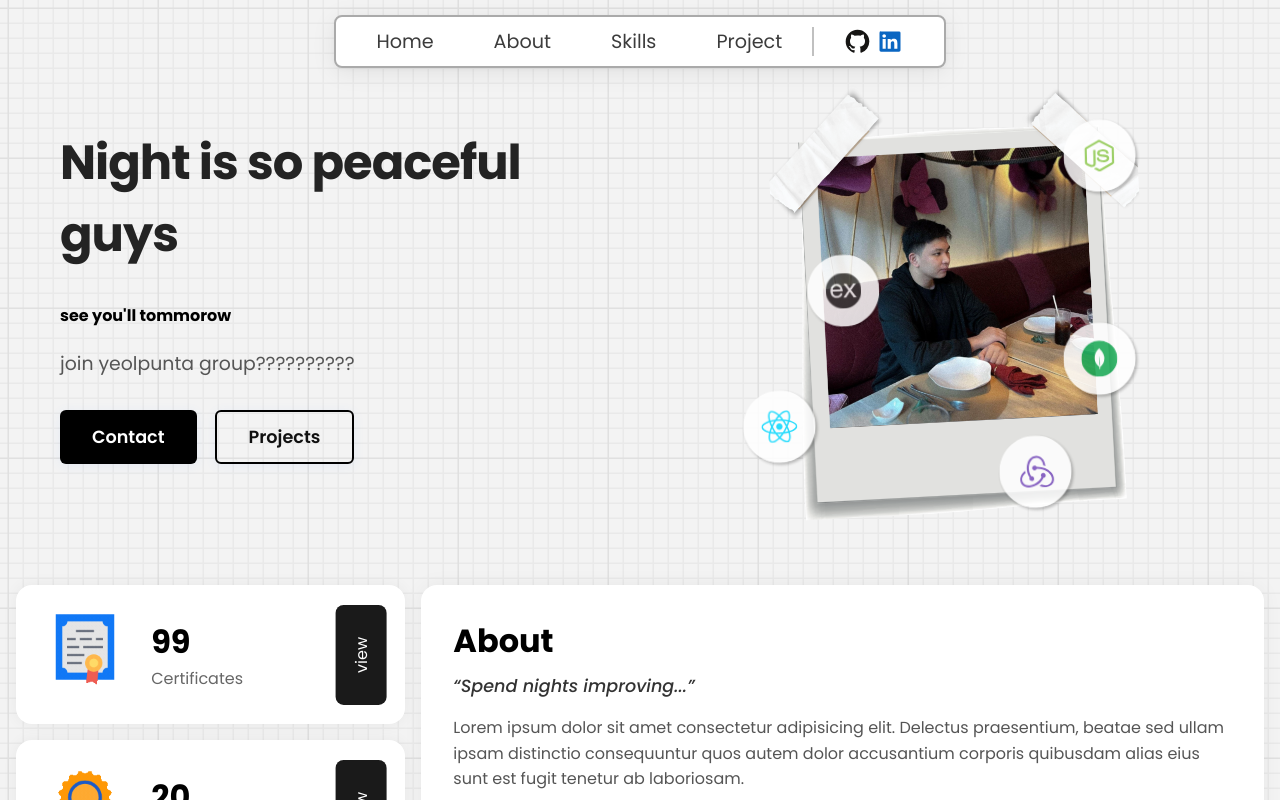
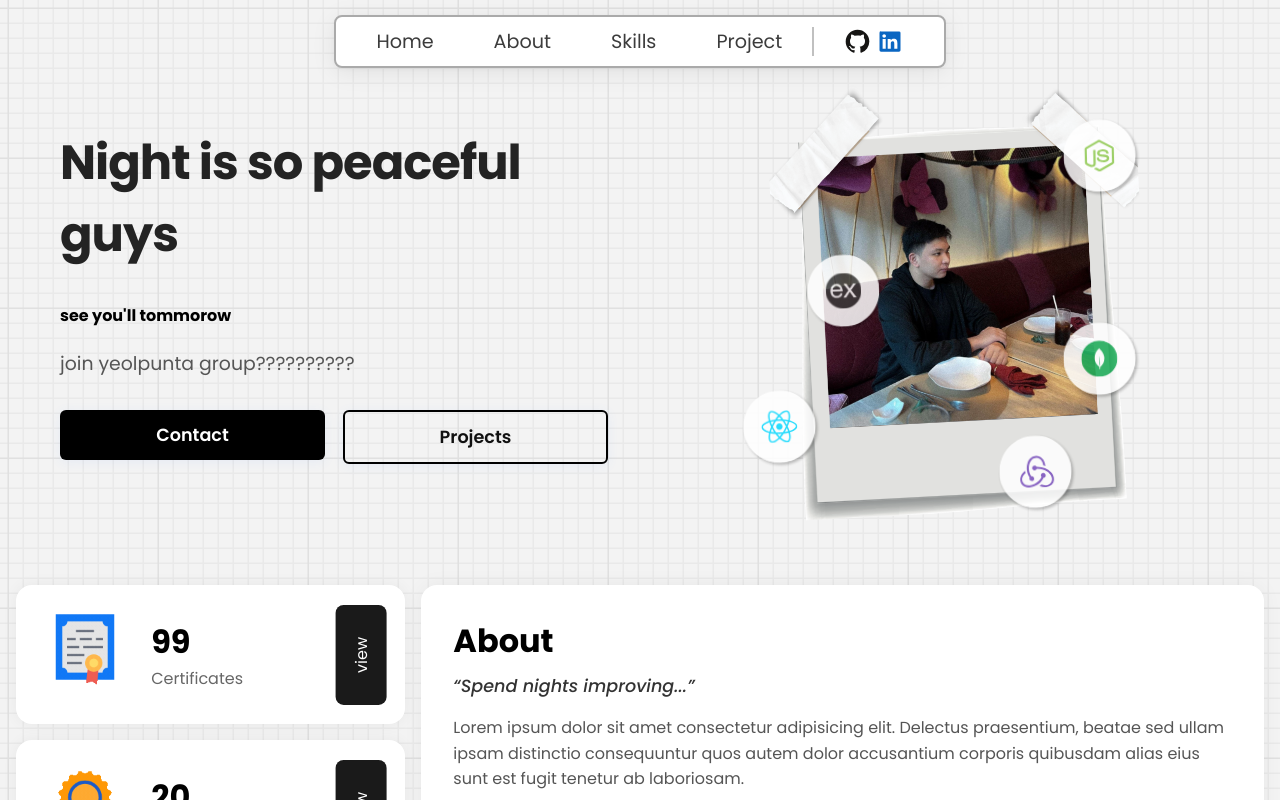
Before and after one commit to IkedaLab-Daniel/markdanielcallejas, a React (Vite) app: page / in a window 1280 px wide. Shown: the top 800 px of the page. Built offline with nearby package versions, Linux system fonts and the light colour scheme.

Commit message:
fix hero button style

```diff
--- a/src/App.css
+++ b/src/App.css
@@ -94,6 +94,7 @@ body::before {
 }
 
 .hero .left .button-container button.contact {
+    width: 100%;
     padding: 12px 32px;
     font-size: 1.1rem;
     font-weight: 600;
@@ -106,7 +107,12 @@ body::before {
     cursor: pointer;
 }
 
+.hero .left .button-container a{
+  width: 100%;
+}
+
 .hero .left .button-container button.projects {
+  width: 100%;
   padding: 12px 32px;
   font-size: 1.1rem;
   font-weight: 600;
--- a/src/components/Hero.jsx
+++ b/src/components/Hero.jsx
@@ -121,8 +121,12 @@ const Hero = () => {
                     <h4>see you'll tommorow</h4>
                     <p>join yeolpunta group??????????</p>
                     <div className="button-container">
-                        <button className='contact'>Contact</button>
-                        <a href="#projects"><button className='projects'>Projects</button></a>
+                        <a href="#contact">
+                            <button className='contact'>Contact</button>
+                        </a>
+                        <a href="#projects">
+                            <button className='projects'>Projects</button>
+                        </a>
                     </div>
                 </div>
 
```
Lines whose indentation alone changed are shown as unchanged.
